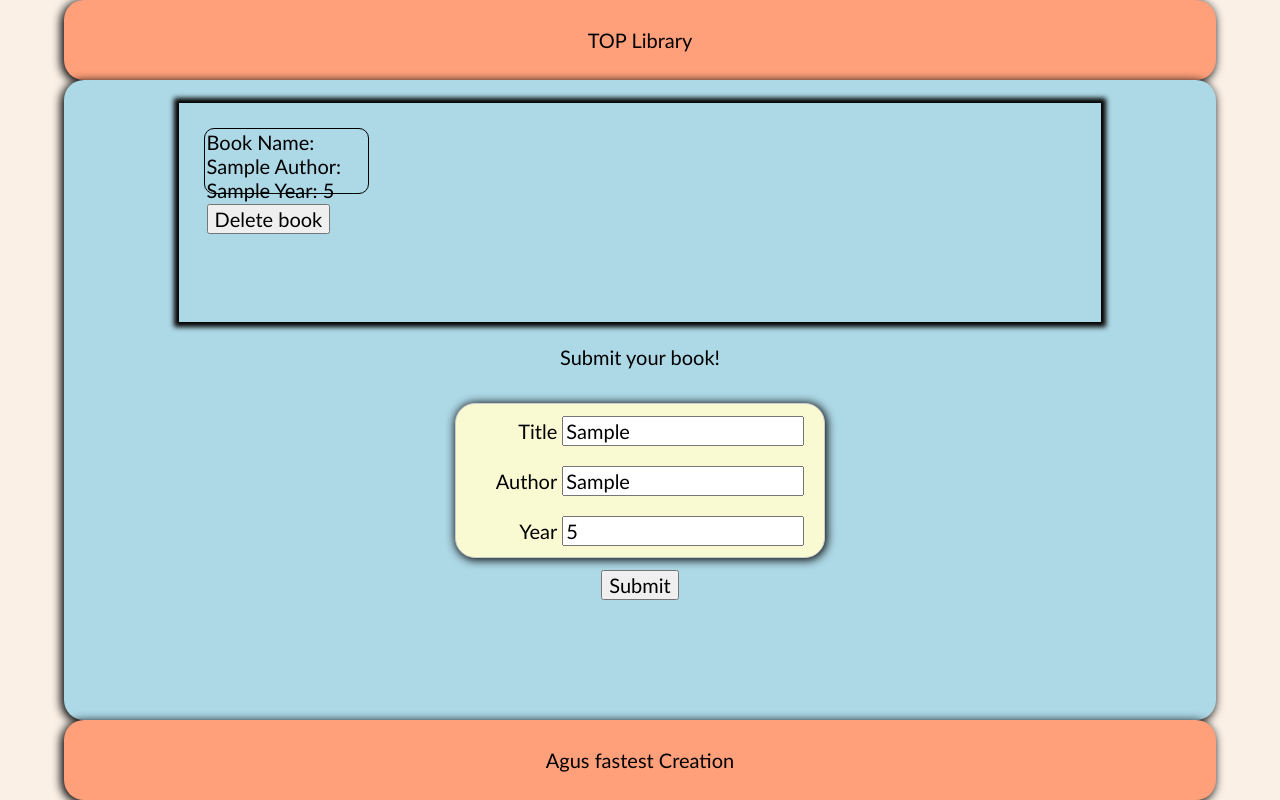
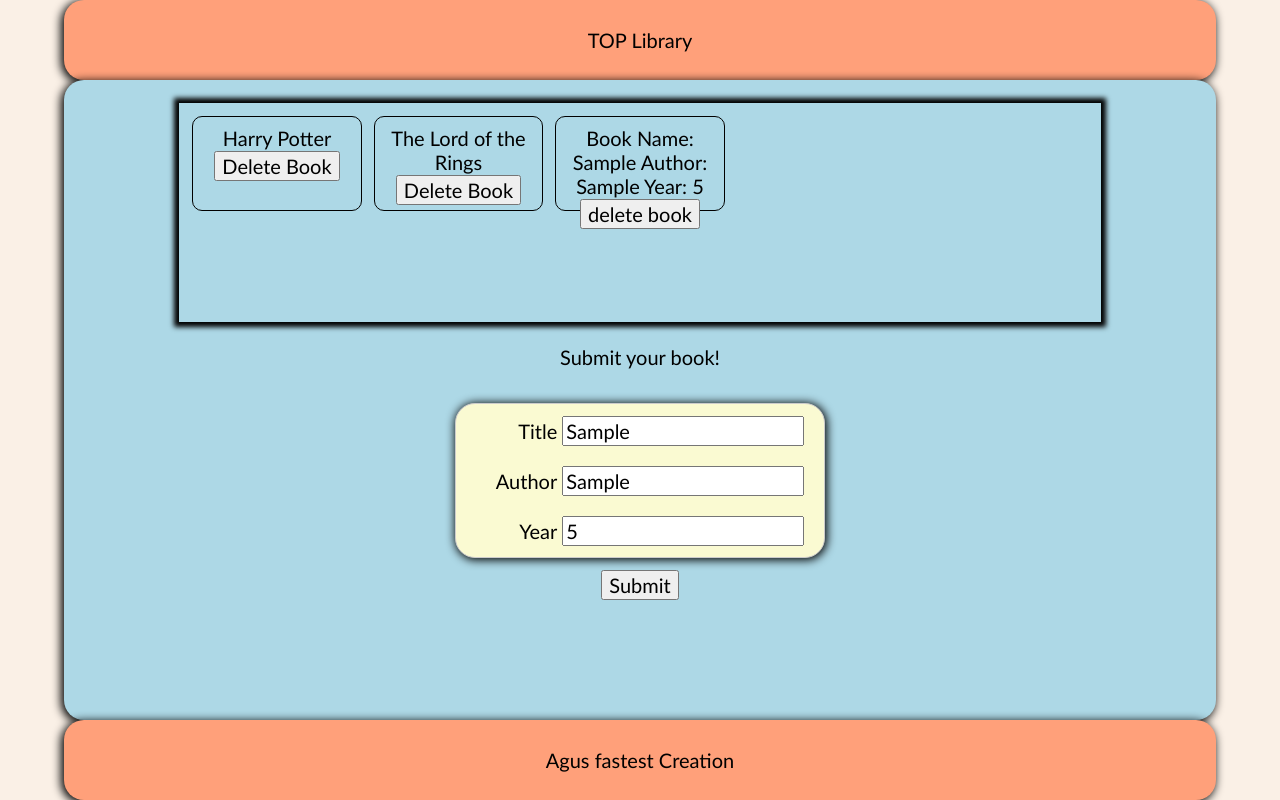
Before and after one commit to Agus-Coder/TOPLibrary, a plain HTML site: page index.html in a window 1280 px wide. Both pictures are taken after typing "Sample", "Sample", "5" into the empty fields and a click on the button "Submit". Drawn offline with Linux system fonts and the light colour scheme.

Commit message:
funcionalidad terminada en el archivo JS

```diff
--- a/index.html
+++ b/index.html
@@ -15,6 +15,14 @@
   <main>
 
     <article id="collection">
+      <div>
+        Harry Potter
+        <button class="deleteBtn">Delete Book</button>
+      </div>
+      <div>
+        The Lord of the Rings
+        <button class="deleteBtn">Delete Book</button>
+      </div>
 
     </article>
 
--- a/js-file.js
+++ b/js-file.js
@@ -1,9 +1,21 @@
 // Constantes
-let library = [];
+let library = [
+    {
+    name: "Harry Potter",
+    author: "J.K. Rowling",
+    year: '1997',
+    },
+    {
+    name: "The Lord of the Rings",
+    author: "J.R.R Tolkien",
+    year: '1954',
+    },
+];
 let newBook = {}
 
 const collection = document.querySelector('#collection')
 const button = document.querySelector('#submitButton')
+const list = document.querySelector('article')
 
 // Funcion Objeto
 function book(name,author, year) {
@@ -12,15 +24,9 @@ function book(name,author, year) {
     this.year = year
 }
 
-// object prototypes
-book.prototype.delete = function (){
-    console.log(this.name)
-}
-
-
 // Functions
 
-function display(){
+function addBook(){
     newBook = new book(
         document.getElementById('title').value,
         document.getElementById('author').value,
@@ -29,18 +35,35 @@ function display(){
 
     library.push(newBook);
 
-    const divOne = document.createElement('div');
-    collection.appendChild(divOne);
-    const divTwo = document.createElement('div');
-    divOne.appendChild(divTwo);
-    const buttonOne = document.createElement('button');
-    divOne.appendChild(buttonOne);
-    divTwo.textContent = `Book Name: ${newBook.name} Author: ${newBook.author} Year: ${newBook.year}`
-    buttonOne.textContent = 'Delete book';
-    buttonOne.addEventListener('click', book.delete())
+    const divlibro1 = document.createElement('div');
+    collection.appendChild(divlibro1);
+    const divlibro2 = document.createElement('div');
+    divlibro1.appendChild(divlibro2);
+
+    const botonBorrar = document.createElement('button')
+    divlibro1.appendChild(botonBorrar)
+    botonBorrar.classList.add('deleteBtn')
+    botonBorrar.textContent = 'delete book'
+    divlibro2.textContent = `Book Name: ${newBook.name} Author: ${newBook.author} Year: ${newBook.year}`
 
 }
 
 // Event listeners
 
-button.addEventListener('click', display)
+button.addEventListener('click', addBook)
+
+list.addEventListener('click',function(e){
+    if(e.target.classList=='deleteBtn'){
+        const divv = e.target.parentElement;
+        let index = Array.from(divv.parentNode.children).indexOf(divv)
+        library.splice(index,1)
+        divv.parentNode.removeChild(divv)
+    }
+})
+
+// El problema que tenias aca era en donde tenias agregado el event listener y el bubbling que te generaba
+// al usar addBook estabas generando un E.L. que era 'hijo' de tu addBook. Por eso cuando agregabas un libro se mostraba el nombre por
+// console log (Lo usabas para probar la funcion de eliminar), como consecuencia de haber agregado el libro. Tenias un bubbling actuando.
+
+// en la segunda aproximacion lo que se hace es agregar un eventlistener entero sobre el article y con un if
+// podemos especificar que solo se dispare al hacer click sobre el boton.
--- a/style.css
+++ b/style.css
@@ -32,9 +32,9 @@ article {
     box-shadow: 0px 0px 5px 5px;
     display:grid;
     grid-template-columns: repeat(5, 1fr);
-    grid-template-rows: 40% 10% 40% 10%;
+    grid-template-rows: 50% 50%;
     gap: 1%;
-    padding: 2%;
+    padding: 1%;
     box-sizing: border-box;
 }
 
@@ -42,8 +42,8 @@ article > div {
     border: solid black 1px;
     border-radius: 10px;
     margin: 1%;
-    padding: 1%;
-
+    padding: 5%;
+    text-align: center;
 }
 
 main{
```
